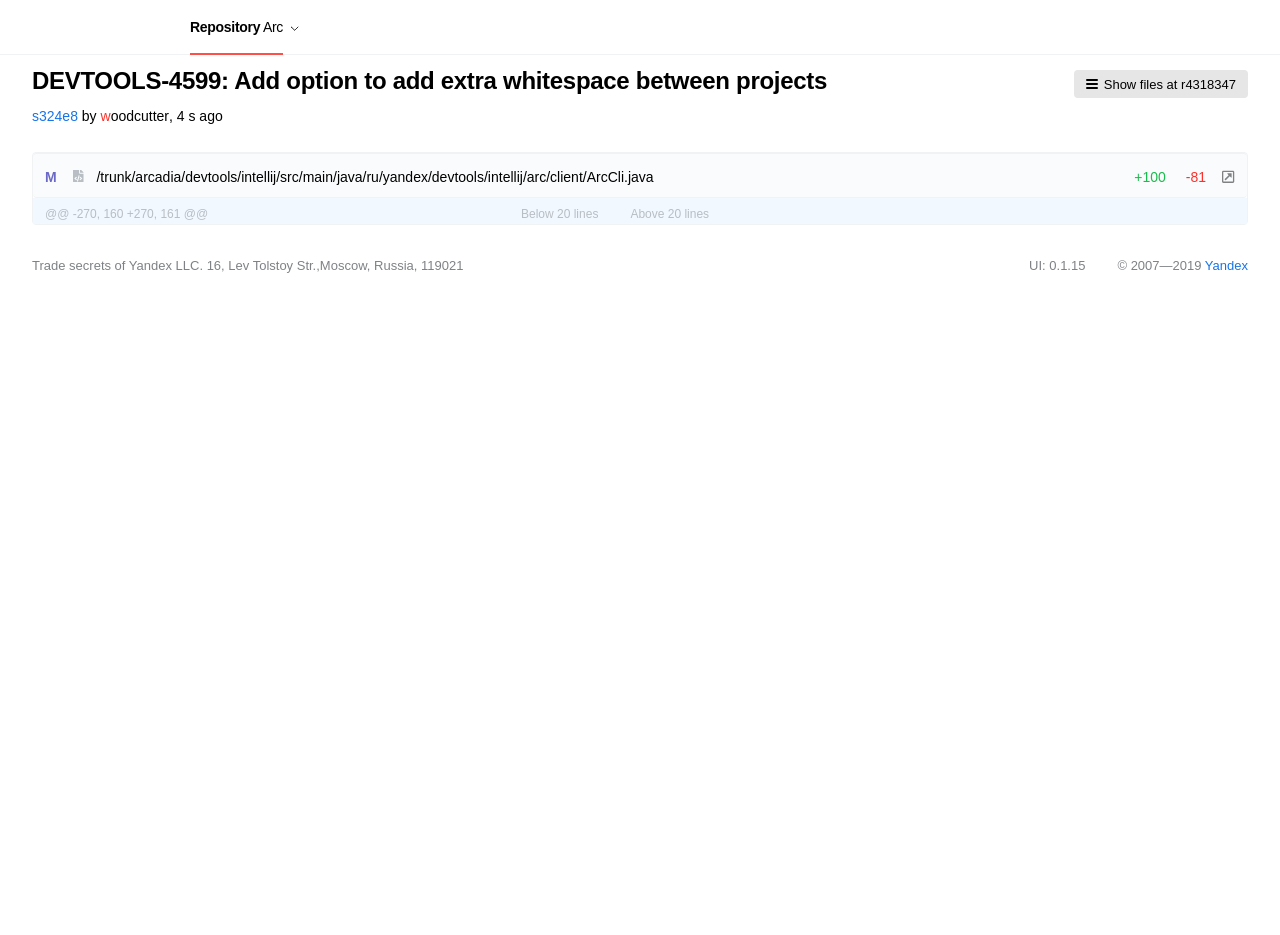
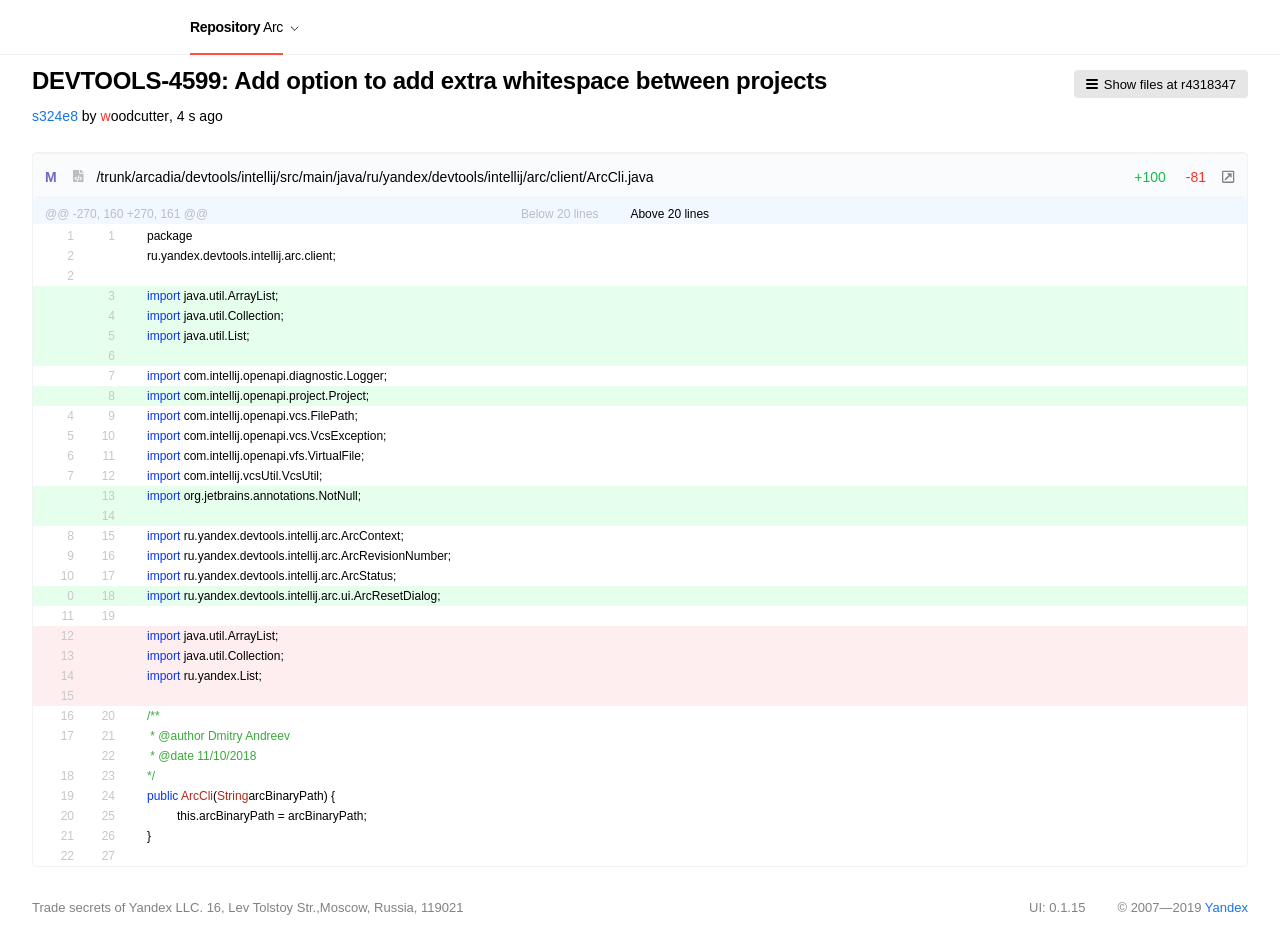
Before and after one commit to Zlata93/test, a website built with webpack: page client/3.1.html in a window 1280 px wide. Before the commit the page ends 800 px from the top, so only its background shows below. Built offline with nearby package versions, Linux system fonts and the light colour scheme; a web font is replaced by a local one.

Commit message:
Page 3.1

```diff
--- a/client/3.1.html
+++ b/client/3.1.html
@@ -56,184 +56,243 @@
                 <div class="Editor-InfoItem Icon Icon_size_s Icon_type_arrow-up"></div>
             </div>
     </div>
-        <div class="Editor-Subheader Editor-Subheader_color_ghost">
-            <div class="Editor-Diff">@@ -270, 160  +270, 161 @@</div>
-            <div class="Editor-Nav">
-                <div class="Editor-NavItem">
+    <div class="DiffLine DiffLine_color_ghost">
+        <div class="DiffLine-Diff">@@ -270, 160  +270, 161 @@</div>
+        <div class="DiffLine-Nav">
+            <div class="DiffLine-NavItem">
                 Below 20 lines
             </div>
-                <div class="Editor-NavItem Editor-NavItem_state_active">
+            <div class="DiffLine-NavItem DiffLine-NavItem_state_active">
                 Above 20 lines
             </div>
         </div>
     </div>
-<!--        <table class="Editor-Body">-->
-<!--            <tr class="Editor-Row">-->
-<!--                <td class="Editor-Number">1</td>-->
-<!--                <td class="Editor-Line">-->
-<!--                    <span class="Editor-Item Editor-Item_color_comment">#!/usr/bin/env python</span>-->
-<!--                </td>-->
-<!--            </tr>-->
-<!--            <tr class="Editor-Row">-->
-<!--                <td class="Editor-Number">2</td>-->
-<!--                <td class="Editor-Line">-->
-<!--                    <span class="Editor-Item Editor-Item_weight_bold">import</span> os-->
-<!--                </td>-->
-<!--            </tr>-->
-<!--            <tr class="Editor-Row">-->
-<!--                <td class="Editor-Number">3</td>-->
-<!--                <td class="Editor-Line">-->
-<!--                    <span class="Editor-Item Editor-Item_weight_bold">import</span> sys-->
-<!--                </td>-->
-<!--            </tr>-->
-<!--            <tr class="Editor-Row">-->
-<!--                <td class="Editor-Number">4</td>-->
-<!--                <td class="Editor-Line">-->
-<!--                    <span class="Editor-Item Editor-Item_weight_bold">import</span> platform-->
-<!--                </td>-->
-<!--            </tr>-->
-<!--            <tr class="Editor-Row">-->
-<!--                <td class="Editor-Number">5</td>-->
-<!--                <td class="Editor-Line">-->
-<!--                    <span class="Editor-Item Editor-Item_weight_bold">import</span> json-->
-<!--                </td>-->
-<!--            </tr>-->
-<!--            <tr class="Editor-Row">-->
-<!--                <td class="Editor-Number">6</td>-->
-<!--                <td class="Editor-Line"></td>-->
-<!--            </tr>-->
-<!--            <tr class="Editor-Row">-->
-<!--                <td class="Editor-Number">7</td>-->
-<!--                <td class="Editor-Line">-->
-<!--                    URLS = [<span class="Editor-Item Editor-Item_color_link">'https://proxy.sandbox.yandex-team.ru/453818264'</span>-->
-<!--                    , <span class="Editor-Item Editor-Item_color_link">'http://storage-int.mds.yandex.net/get-sandbox/110738/by_platform.json.453815347'</span>]-->
-<!--                </td>-->
-<!--            </tr>-->
-<!--            <tr class="Editor-Row">-->
-<!--                <td class="Editor-Number">8</td>-->
-<!--                <td class="Editor-Line">-->
-<!--                    MD5 = <span class="Editor-Item Editor-Item_color_link">'7f5a85f9c28d35c3a76d8cea7af51106'</span>-->
-<!--                </td>-->
-<!--            </tr>-->
-<!--            <tr class="Editor-Row">-->
-<!--                <td class="Editor-Number">9</td>-->
-<!--                <td class="Editor-Line"></td>-->
-<!--            </tr>-->
-<!--            <tr class="Editor-Row">-->
-<!--                <td class="Editor-Number">10</td>-->
-<!--                <td class="Editor-Line">RETRIES = 5</td>-->
-<!--            </tr>-->
-<!--            <tr class="Editor-Row">-->
-<!--                <td class="Editor-Number">11</td>-->
-<!--                <td class="Editor-Line">HASH_PREFIX = 10</td>-->
-<!--            </tr>-->
-<!--            <tr class="Editor-Row">-->
-<!--                <td class="Editor-Number">12</td>-->
-<!--                <td class="Editor-Line"></td>-->
-<!--            </tr>-->
-<!--            <tr class="Editor-Row">-->
-<!--                <td class="Editor-Number">13</td>-->
-<!--                <td class="Editor-Line">HOME_DIR = os.path.expanduser('~')</td>-->
-<!--            </tr>-->
-<!--            <tr class="Editor-Row">-->
-<!--                <td class="Editor-Number">14</td>-->
-<!--                <td class="Editor-Line"></td>-->
-<!--            </tr>-->
-<!--            <tr class="Editor-Row">-->
-<!--                <td class="Editor-Number">15</td>-->
-<!--                <td class="Editor-Line"></td>-->
-<!--            </tr>-->
-<!--            <tr class="Editor-Row">-->
-<!--                <td class="Editor-Number">16</td>-->
-<!--                <td class="Editor-Line">-->
-<!--                    <span class="Editor-Item Editor-Item_weight_bold">def </span>-->
-<!--                    <span class="Editor-Item Editor-Item_weight_bold Editor-Item_color_link">create_dirs</span>(path):-->
-<!--                </td>-->
-<!--            </tr>-->
-<!--            <tr class="Editor-Row">-->
-<!--                <td class="Editor-Number">17</td>-->
-<!--                <td class="Editor-Line">-->
-<!--                    <span class="Editor-Item Editor-Item_weight_bold Editor-Item_indent-l_1x">try:</span>-->
-<!--                </td>-->
-<!--            </tr>-->
-<!--            <tr class="Editor-Row">-->
-<!--                <td class="Editor-Number">18</td>-->
-<!--                <td class="Editor-Line">-->
-<!--                    <span class="Editor-Item Editor-Item_indent-l_2x">os.makedirs(path)</span>-->
-<!--                </td>-->
-<!--            </tr>-->
-<!--            <tr class="Editor-Row">-->
-<!--                <td class="Editor-Number">19</td>-->
-<!--                <td class="Editor-Line">-->
-<!--                    <span class="Editor-Item Editor-Item_weight_bold Editor-Item_indent-l_1x">except </span>OSError-->
-<!--                    <span class="Editor-Item Editor-Item_weight_bold"> as </span>e:-->
-<!--                </td>-->
-<!--            </tr>-->
-<!--            <tr class="Editor-Row">-->
-<!--                <td class="Editor-Number">20</td>-->
-<!--                <td class="Editor-Line">-->
-<!--                    <span class="Editor-Item Editor-Item_indent-l_2x Editor-Item_weight_bold">import</span> errno-->
-<!--                </td>-->
-<!--            </tr>-->
-<!--            <tr class="Editor-Row">-->
-<!--                <td class="Editor-Number">21</td>-->
-<!--                <td class="Editor-Line"></td>-->
-<!--            </tr>-->
-<!--            <tr class="Editor-Row">-->
-<!--                <td class="Editor-Number">22</td>-->
-<!--                <td class="Editor-Line">-->
-<!--                    <span class="Editor-Item Editor-Item_indent-l_2x Editor-Item_weight_bold">if</span> e.errno != errno.EEXIST:-->
-<!--                </td>-->
-<!--            </tr>-->
-<!--            <tr class="Editor-Row">-->
-<!--                <td class="Editor-Number">23</td>-->
-<!--                <td class="Editor-Line">-->
-<!--                    <span class="Editor-Item Editor-Item_indent-l_3x Editor-Item_weight_bold">raise</span>-->
-<!--                </td>-->
-<!--            </tr>-->
-<!--            <tr class="Editor-Row">-->
-<!--                <td class="Editor-Number">24</td>-->
-<!--                <td class="Editor-Line"></td>-->
-<!--            </tr>-->
-<!--            <tr class="Editor-Row">-->
-<!--                <td class="Editor-Number">25</td>-->
-<!--                <td class="Editor-Line">-->
-<!--                    <span class="Editor-Item Editor-Item_weight_bold Editor-Item_indent-l_1x">return </span>path-->
-<!--                </td>-->
-<!--            </tr>-->
-<!--            <tr class="Editor-Row">-->
-<!--                <td class="Editor-Number">26</td>-->
-<!--                <td class="Editor-Line"></td>-->
-<!--            </tr>-->
-<!--            <tr class="Editor-Row">-->
-<!--                <td class="Editor-Number">27</td>-->
-<!--                <td class="Editor-Line"></td>-->
-<!--            </tr>-->
-<!--            <tr class="Editor-Row">-->
-<!--                <td class="Editor-Number">28</td>-->
-<!--                <td class="Editor-Line">-->
-<!--                    <span class="Editor-Item Editor-Item_weight_bold">def </span>-->
-<!--                    <span class="Editor-Item Editor-Item_weight_bold Editor-Item_color_link">misc_root</span>():-->
-<!--                </td>-->
-<!--            </tr>-->
-<!--            <tr class="Editor-Row">-->
-<!--                <td class="Editor-Number">29</td>-->
-<!--                <td class="Editor-Line">-->
-<!--                    <span class="Editor-Item Editor-Item_weight_bold Editor-Item_indent-l_1x">return </span>create_dirs(os.getenv(-->
-<!--                    <span class="Editor-Item Editor-Item_color_link">'YA_CACHE_DIR'</span>-->
-<!--                    ) <span class="Editor-Item Editor-Item_weight_bold">or</span> os.path.join(HOME_DIR-->
-<!--                    , <span class="Editor-Item Editor-Item_color_link">'.ya'</span>))-->
-<!--                </td>-->
-<!--            </tr>-->
-<!--            <tr class="Editor-Row">-->
-<!--                <td class="Editor-Number">30</td>-->
-<!--                <td class="Editor-Line"></td>-->
-<!--            </tr>-->
-<!--            <tr class="Editor-Row">-->
-<!--                <td class="Editor-Number">31</td>-->
-<!--                <td class="Editor-Line"></td>-->
-<!--            </tr>-->
-<!--        </table>-->
+    <table class="Editor-Body Editor-Body_border_collapse">
+        <tbody>
+        <tr class="Editor-Row">
+            <td class="Editor-Number">1</td>
+            <td class="Editor-Number Editor-Number_width_s Editor-Number_space-l_touch">1</td>
+            <td class="Editor-Line">
+                package
+            </td>
+        </tr>
+        <tr class="Editor-Row">
+            <td class="Editor-Number">2</td>
+            <td class="Editor-Number"></td>
+            <td class="Editor-Line">
+                ru.yandex.devtools.intellij.arc.client;
+            </td>
+        </tr>
+        <tr class="Editor-Row">
+            <td class="Editor-Number">2</td>
+            <td class="Editor-Number"></td>
+            <td class="Editor-Line"></td>
+        </tr>
+        <tr class="Editor-Row Editor-Row_color_added">
+            <td class="Editor-Number"></td>
+            <td class="Editor-Number">3</td>
+            <td class="Editor-Line">
+                <span class="Text_color_reserved">import</span> java.util.ArrayList;
+            </td>
+        </tr>
+        <tr class="Editor-Row Editor-Row_color_added">
+            <td class="Editor-Number"></td>
+            <td class="Editor-Number">4</td>
+            <td class="Editor-Line">
+                <span class="Text_color_reserved">import</span> java.util.Collection;
+            </td>
+        </tr>
+        <tr class="Editor-Row Editor-Row_color_added">
+            <td class="Editor-Number"></td>
+            <td class="Editor-Number">5</td>
+            <td class="Editor-Line">
+                <span class="Text_color_reserved">import</span> java.util.List;
+            </td>
+        </tr>
+        <tr class="Editor-Row Editor-Row_color_added">
+            <td class="Editor-Number"></td>
+            <td class="Editor-Number">6</td>
+            <td class="Editor-Line"></td>
+        </tr>
+        <tr class="Editor-Row">
+            <td class="Editor-Number"></td>
+            <td class="Editor-Number">7</td>
+            <td class="Editor-Line">
+                <span class="Text_color_reserved">import</span>
+                <span class="Editor-Item">com.intellij.openapi.diagnostic.Logger;</span>
+            </td>
+        </tr>
+        <tr class="Editor-Row Editor-Row_color_added">
+            <td class="Editor-Number"></td>
+            <td class="Editor-Number">8</td>
+            <td class="Editor-Line">
+                <span class="Text_color_reserved">import</span>
+                <span class="Editor-Item">com.intellij.openapi.project.Project;</span>
+            </td>
+        </tr>
+        <tr class="Editor-Row">
+            <td class="Editor-Number">4</td>
+            <td class="Editor-Number">9</td>
+            <td class="Editor-Line">
+                <span class="Text_color_reserved">import</span>
+                <span class="Editor-Item">com.intellij.openapi.vcs.FilePath;</span>
+            </td>
+        </tr>
+        <tr class="Editor-Row">
+            <td class="Editor-Number">5</td>
+            <td class="Editor-Number">10</td>
+            <td class="Editor-Line">
+                <span class="Text_color_reserved">import</span>
+                <span class="Editor-Item">com.intellij.openapi.vcs.VcsException;</span>
+            </td>
+        </tr>
+        <tr class="Editor-Row">
+            <td class="Editor-Number">6</td>
+            <td class="Editor-Number">11</td>
+            <td class="Editor-Line">
+                <span class="Text_color_reserved">import</span>
+                <span class="Editor-Item">com.intellij.openapi.vfs.VirtualFile;</span>
+            </td>
+        </tr>
+        <tr class="Editor-Row">
+            <td class="Editor-Number">7</td>
+            <td class="Editor-Number">12</td>
+            <td class="Editor-Line">
+                <span class="Text_color_reserved">import</span>
+                <span class="Editor-Item">com.intellij.vcsUtil.VcsUtil;</span>
+            </td>
+        </tr>
+        <tr class="Editor-Row Editor-Row_color_added">
+            <td class="Editor-Number"></td>
+            <td class="Editor-Number">13</td>
+            <td class="Editor-Line">
+                <span class="Text_color_reserved">import</span>
+                <span class="Editor-Item">org.jetbrains.annotations.NotNull;</span>
+            </td>
+        </tr>
+        <tr class="Editor-Row Editor-Row_color_added">
+            <td class="Editor-Number"></td>
+            <td class="Editor-Number">14</td>
+            <td class="Editor-Line"></td>
+        </tr>
+        <tr class="Editor-Row">
+            <td class="Editor-Number">8</td>
+            <td class="Editor-Number">15</td>
+            <td class="Editor-Line">
+                <span class="Text_color_reserved">import</span>
+                <span class="Editor-Item">ru.yandex.devtools.intellij.arc.ArcContext;</span>
+            </td>
+        </tr>
+        <tr class="Editor-Row">
+            <td class="Editor-Number">9</td>
+            <td class="Editor-Number">16</td>
+            <td class="Editor-Line">
+                <span class="Text_color_reserved">import</span>
+                <span class="Editor-Item">ru.yandex.devtools.intellij.arc.ArcRevisionNumber;</span>
+            </td>
+        </tr>
+        <tr class="Editor-Row">
+            <td class="Editor-Number">10</td>
+            <td class="Editor-Number">17</td>
+            <td class="Editor-Line">
+                <span class="Text_color_reserved">import</span>
+                <span class="Editor-Item">ru.yandex.devtools.intellij.arc.ArcStatus;</span>
+            </td>
+        </tr>
+        <tr class="Editor-Row Editor-Row_color_added">
+            <td class="Editor-Number">0</td>
+            <td class="Editor-Number">18</td>
+            <td class="Editor-Line">
+                <span class="Text_color_reserved">import</span>
+                <span class="Editor-Item">ru.yandex.devtools.intellij.arc.ui.ArcResetDialog;</span>
+            </td>
+        </tr>
+        <tr class="Editor-Row">
+            <td class="Editor-Number">11</td>
+            <td class="Editor-Number">19</td>
+            <td class="Editor-Line"></td>
+        </tr>
+        <tr class="Editor-Row Editor-Row_color_deleted">
+            <td class="Editor-Number">12</td>
+            <td class="Editor-Number"></td>
+            <td class="Editor-Line">
+                <span class="Text_color_reserved">import</span> java.util.ArrayList;
+            </td>
+        </tr>
+        <tr class="Editor-Row Editor-Row_color_deleted">
+            <td class="Editor-Number">13</td>
+            <td class="Editor-Number"></td>
+            <td class="Editor-Line">
+                <span class="Text_color_reserved">import</span> java.util.Collection;
+            </td>
+        </tr>
+        <tr class="Editor-Row Editor-Row_color_deleted">
+            <td class="Editor-Number">14</td>
+            <td class="Editor-Number"></td>
+            <td class="Editor-Line">
+                <span class="Text_color_reserved">import</span> ru.yandex.List;
+            </td>
+        </tr>
+        <tr class="Editor-Row Editor-Row_color_deleted">
+            <td class="Editor-Number">15</td>
+            <td class="Editor-Number"></td>
+            <td class="Editor-Line"></td>
+        </tr>
+        <tr class="Editor-Row">
+            <td class="Editor-Number">16</td>
+            <td class="Editor-Number">20</td>
+            <td class="Editor-Line">
+                <span class="Text_color_diff-comment">/**</span>
+            </td>
+        </tr>
+        <tr class="Editor-Row">
+            <td class="Editor-Number">17</td>
+            <td class="Editor-Number">21</td>
+            <td class="Editor-Line">
+                <span class="Text_color_diff-comment class="Editor-Item"">&nbsp;* @author Dmitry Andreev <a href="mailto:AndreevDm@yandex-team.ru"></a></span>
+            </td>
+        </tr>
+        <tr class="Editor-Row">
+            <td class="Editor-Number"></td>
+            <td class="Editor-Number">22</td>
+            <td class="Editor-Line">
+                <span class="Text_color_diff-comment class="Editor-Item"">&nbsp;* @date 11/10/2018</span>
+            </td>
+        </tr>
+        <tr class="Editor-Row">
+            <td class="Editor-Number">18</td>
+            <td class="Editor-Number">23</td>
+            <td class="Editor-Line">
+                <span class="Text_color_diff-comment">*/</span>
+            </td>
+        </tr>
+        <tr class="Editor-Row">
+            <td class="Editor-Number">19</td>
+            <td class="Editor-Number">24</td>
+            <td class="Editor-Line">
+                <span class="Text_color_reserved">public</span>
+                <span class="Text_color_diff-accented">ArcCli</span>(<span class="Text_color_diff-accented Editor-Item">String </span>arcBinaryPath) {
+            </td>
+        </tr>
+        <tr class="Editor-Row">
+            <td class="Editor-Number">20</td>
+            <td class="Editor-Number">25</td>
+            <td class="Editor-Line">
+                <span class="Editor-Item Editor-Item_indent-l_1x Editor-Item">this.arcBinaryPath = arcBinaryPath;</span>
+            </td>
+        </tr>
+        <tr class="Editor-Row">
+            <td class="Editor-Number">21</td>
+            <td class="Editor-Number">26</td>
+            <td class="Editor-Line">}</td>
+        </tr>
+        <tr class="Editor-Row">
+            <td class="Editor-Number">22</td>
+            <td class="Editor-Number Editor-Number_width_s Editor-Number_space-l_touch">27</td>
+            <td class="Editor-Line"></td>
+        </tr>
+        </tbody>
+    </table>
 </div>
 
 <footer class="Footer">
--- /dev/null
+++ b/client/src/styles/blocks/diffline.scss
@@ -0,0 +1,39 @@
+.DiffLine {
+  display: flex;
+  font-family: var(--editor-font);
+  font-size: var(--font-xxs);
+  line-height: var(--line-m);
+  padding: 6px var(--space-s) 0;
+
+  &_color {
+    &_ghost {
+      background: var(--background-ghost);
+      color: var(--ghost)
+    }
+  }
+
+  &-Diff {
+    width: 40%;
+
+    @media screen and (max-width: 600px) {
+      width: 100%;
+    }
+  }
+  &-Nav {
+    width: 60%;
+    display: flex;
+
+    @media screen and (max-width: 600px) {
+      display: none;
+    }
+  }
+  &-NavItem {
+    margin-right: var(--space-xxl);
+
+    &_state {
+      &_active {
+        color: var(--primary);
+      }
+    }
+  }
+}
--- a/client/src/styles/blocks/editor.scss
+++ b/client/src/styles/blocks/editor.scss
@@ -98,12 +98,30 @@
 
   &-Body {
     box-sizing: border-box;
+    width: 100%;
     //padding: 0 var(--space-xl);
     font-family: var(--editor-font);
     font-size: var(--font-xxs);
     line-height: var(--line-m);
     margin-top: var(--space-xxxxs);
-    color: var(--editor-main);
+
+    &_border {
+      &_collapse {
+        border-collapse: collapse;
+
+        & .Editor-Number {
+          @media screen and (max-width: 600px) {
+            width: 27px;
+          }
+        }
+      }
+    }
+
+    &_color {
+      &_main {
+        color: var(--editor-main);
+      }
+    }
 
     @media screen and (max-width: 600px) {
       padding-left: var(--space-m);
@@ -112,28 +130,59 @@
   }
 
   &-Row {
+    vertical-align: top;
+
+    &_color {
+      &_added {
+        background: var(--added-backgound);
+      }
+      &_deleted {
+        background: var(--deleted-background);
+      }
+    }
   }
 
   &-Number {
-    width: 70px;
-    min-width: 18px;
-    text-align: center;
+    width: 41px;
+    text-align: right;
     color: var(--editor-number);
     padding: 0;
 
+    &_width {
+      &_s {
+        width: 35px;
+
+        @media screen and (max-width: 600px) {
+          width: 10px;
+        }
+      }
+    }
+
+    &_space-l {
+      &_touch {
+        @media screen and (max-width: 600px) {
+          padding-left: 5px;
+        }
+      }
+    }
+
     @media screen and (max-width: 600px) {
-      text-align: left;
-      width: 18px;
+      width: 10px;
     }
   }
   &-Line {
     overflow: visible;
-    //word-wrap: normal;
     text-align: left;
-    padding: 0;
+    padding: 0 0 0 var(--space-xxl);
+
+    @media screen and (max-width: 600px) {
+      padding: 0 0 0 var(--space-s);
+    }
   }
 
   &-Item {
+    display: inline-block;
+    word-break: break-word;
     &_color {
       &_link {
         color: var(--editor-link);
@@ -168,6 +217,7 @@
     @media screen and (max-width: 600px) {
       width: 100%;
       justify-content: space-between;
+      margin-top: var(--space-xs);
     }
   }
 
@@ -184,38 +234,4 @@
     text-transform: uppercase;
     margin-right: var(--space-s);
   }
-
-  &-Subheader {
-    display: flex;
-    font-family: var(--editor-font);
-    font-size: var(--font-xxs);
-    line-height: var(--line-m);
-    padding: 6px var(--space-s) 0;
-
-    &_color {
-      &_ghost {
-        background: var(--background-ghost);
-        color: var(--ghost)
-      }
-    }
-  }
-
-  &-Diff {
-    width: 40%;
-
-    @media screen and (max-width: 600px) {
-      width: 100%;
-    }
-  }
-  &-Nav {
-    width: 60%;
-    display: flex;
-
-    @media screen and (max-width: 600px) {
-      display: none;
-    }
-  }
-  &-NavItem {
-    margin-right: var(--space-xxl);
-  }
 }
--- a/client/src/styles/carcass/layout.scss
+++ b/client/src/styles/carcass/layout.scss
@@ -5,7 +5,7 @@
   min-height: 100vh;
   display: flex;
   flex-direction: column;
-  overflow-x: hidden;
+  //overflow-x: hidden;
 
   &-Container {
     margin: 0 var(--space-xxl);
--- a/client/src/styles/content/text.scss
+++ b/client/src/styles/content/text.scss
@@ -17,6 +17,15 @@
     &_accented {
       color: var(--accented);
     }
+    &_reserved {
+      color: var(--diff-reserved);
+    }
+    &_diff-comment {
+      color: var(--diff-comment);
+    }
+    &_diff-accented {
+      color: var(--diff-accented);
+    }
   }
 
   &_indent-r {
--- a/client/src/styles/index.scss
+++ b/client/src/styles/index.scss
@@ -21,6 +21,7 @@
 
 @import 'blocks/branchnav';
 @import 'blocks/burgermenu';
+@import 'blocks/diffline';
 @import 'blocks/editor';
 @import 'blocks/footer';
 @import 'blocks/header';
--- a/client/src/styles/theme/theme.scss
+++ b/client/src/styles/theme/theme.scss
@@ -30,7 +30,7 @@
 
   --diff-reserved: #0433ff;
   --diff-accented: #b4261a;
-  --diff-comment: #008f00;
+  --diff-comment: #3ba93b;
   --added-backgound: #e6ffed;
   --deleted-background: #ffeef0;
 
```
Also changed, not shown: client/1.5.html (+1 -1 lines). Lines whose indentation alone changed are shown as unchanged.
